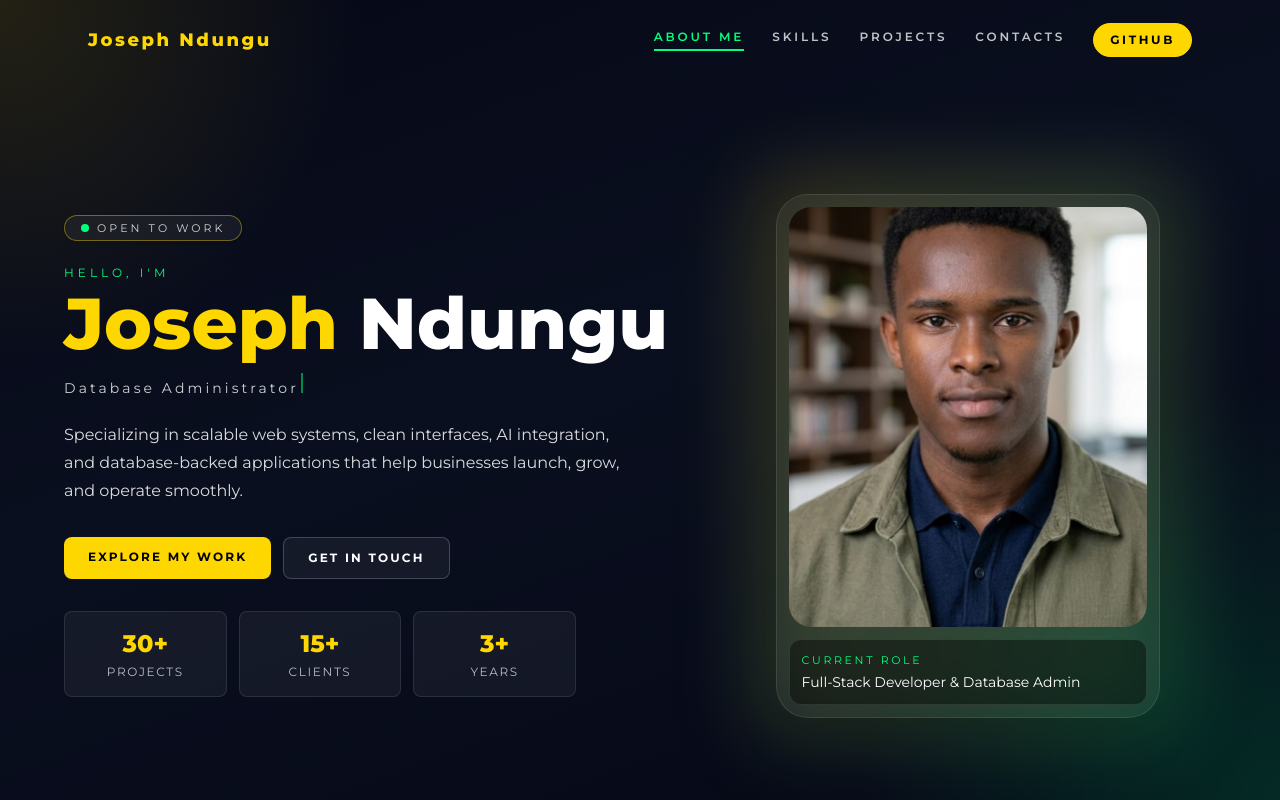
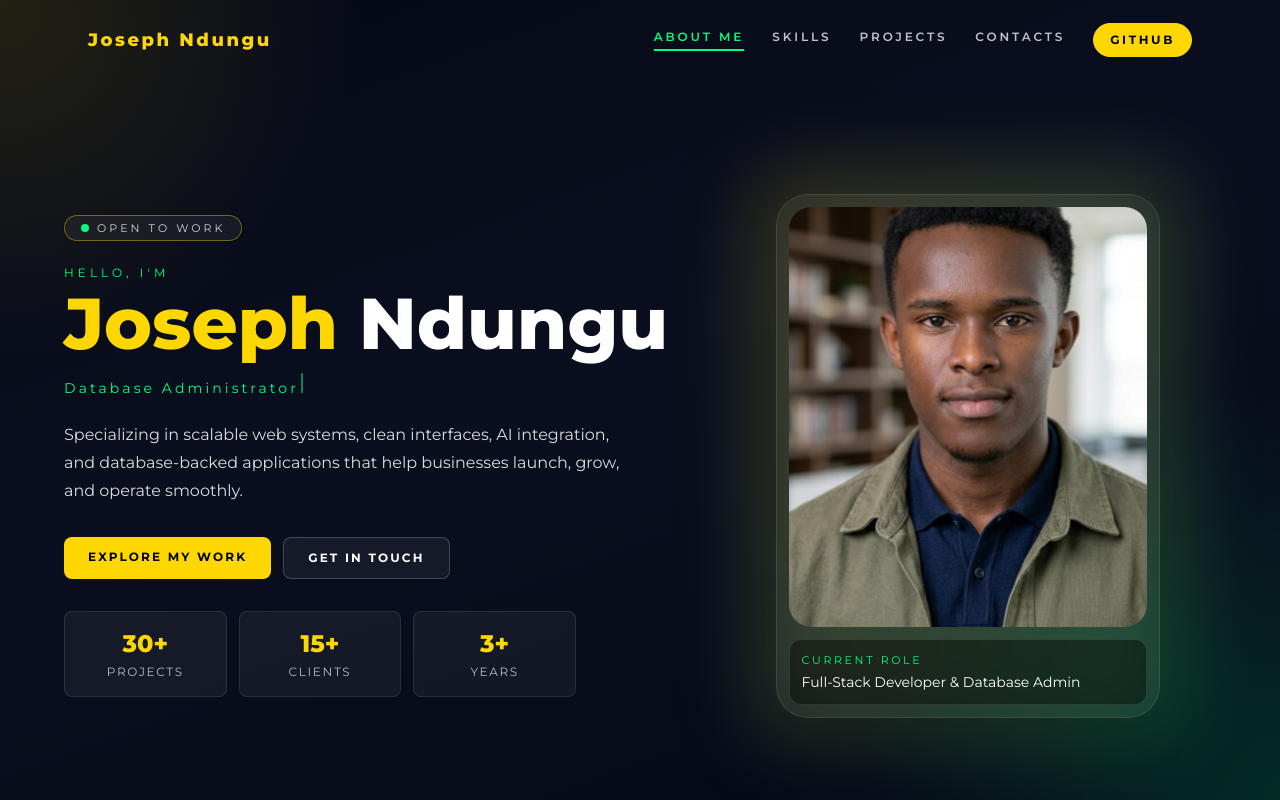
Before and after one commit to Kabzjose/joseph, a React (Vite) app: page / in a window 1280 px wide. Shown: the top 800 px of the page. Built offline with nearby package versions, Linux system fonts and the light colour scheme.

Commit message:
changed title color

```diff
--- a/src/components/Hero.jsx
+++ b/src/components/Hero.jsx
@@ -44,7 +44,7 @@ export default function Hero() {
             Joseph <span className="text-white">Ndungu</span>
           </h1>
 
-          <p className="mt-4 min-h-8 font-[Montserrat] text-sm tracking-[0.22em] text-white/80">
+          <p className="mt-4 min-h-8 font-[Montserrat] text-sm tracking-[0.22em] text-[#00FF7F]">
             {typed}
             <span className="ml-0.5 inline-block h-5 w-0.5 animate-pulse bg-[#00FF7F]" />
           </p>
```
Also changed, not shown: 1 other file (tests, documents, lock files or other folders).
